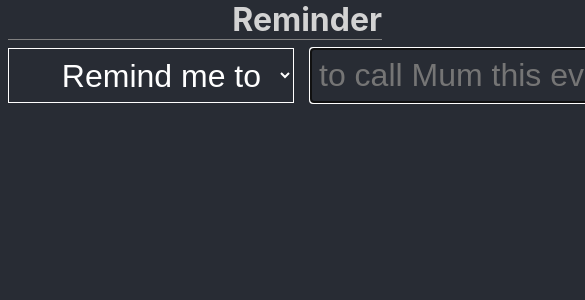
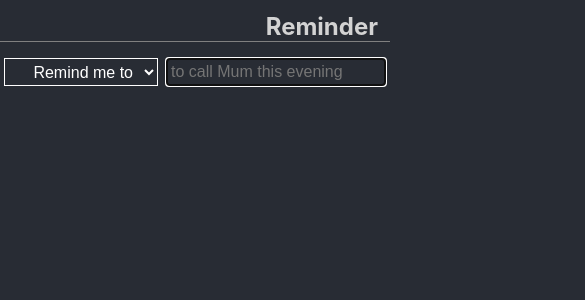
Before and after one commit to paulgreg/reminder, a React (Create React App) app: page / in a window 390 px wide. Shown: the top 300 px of the page, 585 px wide, since content can reach past the window. Built offline with nearby package versions, Linux system fonts and the light colour scheme.

Commit message:
Update CSS for mobile

```diff
--- a/src/App.css
+++ b/src/App.css
@@ -1,6 +1,19 @@
-.mainTitle {
-    margin: 0 0.25em;
+.App {
+    display: flex;
+    flex-direction: column;
+}
+
+.MainTitle {
+    margin: 0.5em 0;
+    padding-right: 0.5em;
+    font-size: 2em;
     text-align: right;
     color: lightgrey;
     border-bottom: 1px solid grey;
 }
+
+@media (max-width: 500px) {
+    .MainTitle {
+        font-size: 1.5em;
+    }
+}
--- a/src/App.js
+++ b/src/App.js
@@ -31,7 +31,7 @@ function App() {
 
     return (
         <div className="App">
-            <h1 className="mainTitle">Reminder</h1>
+            <h1 className="MainTitle">Reminder</h1>
             <Form
                 language={language}
                 onLanguageChange={onLanguageChange}
--- a/src/Form.css
+++ b/src/Form.css
@@ -1,9 +1,28 @@
 .Form {
     display: flex;
     flex-direction: row;
+    margin: 0 0.5em;
 }
 
 input {
     flex-grow: 1;
     padding: 0.25em;
 }
+
+input,
+select {
+    font-size: 1.5em;
+    border: 1px solid white;
+    margin: 0.25em;
+}
+
+@media (max-width: 500px) {
+    .Form {
+        margin: 0;
+    }
+    input,
+    select {
+        font-size: 1em;
+        margin: 0.25em;
+    }
+}
--- a/src/ReminderList.css
+++ b/src/ReminderList.css
@@ -1,3 +1,9 @@
 .ReminderList {
     font-size: 1.5em;
 }
+
+@media (max-width: 500px) {
+    .ReminderList {
+        font-size: 1em;
+    }
+}
--- a/src/index.css
+++ b/src/index.css
@@ -13,10 +13,3 @@ select {
     background-color: #282c34;
     color: white;
 }
-
-input,
-select {
-    font-size: 2em;
-    border: 1px solid white;
-    margin: 0.25em;
-}
```
